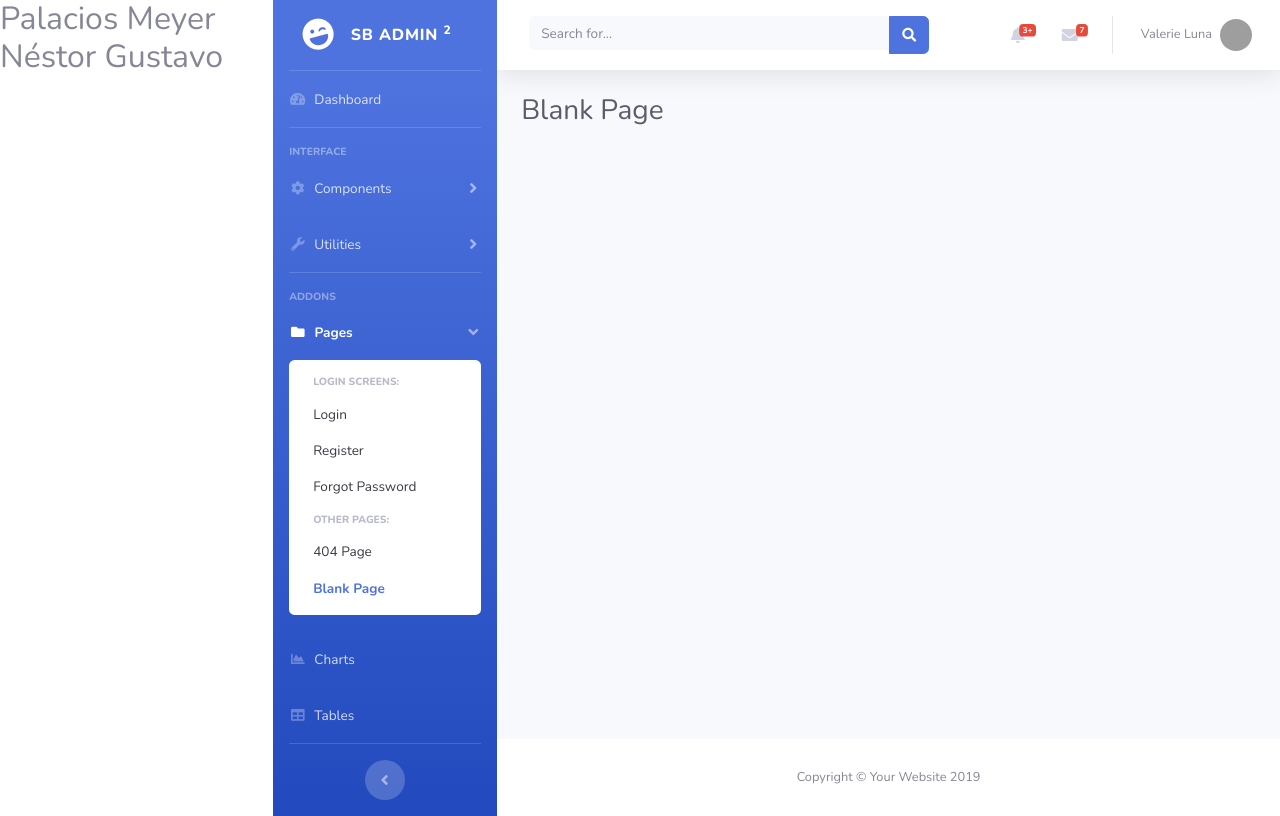
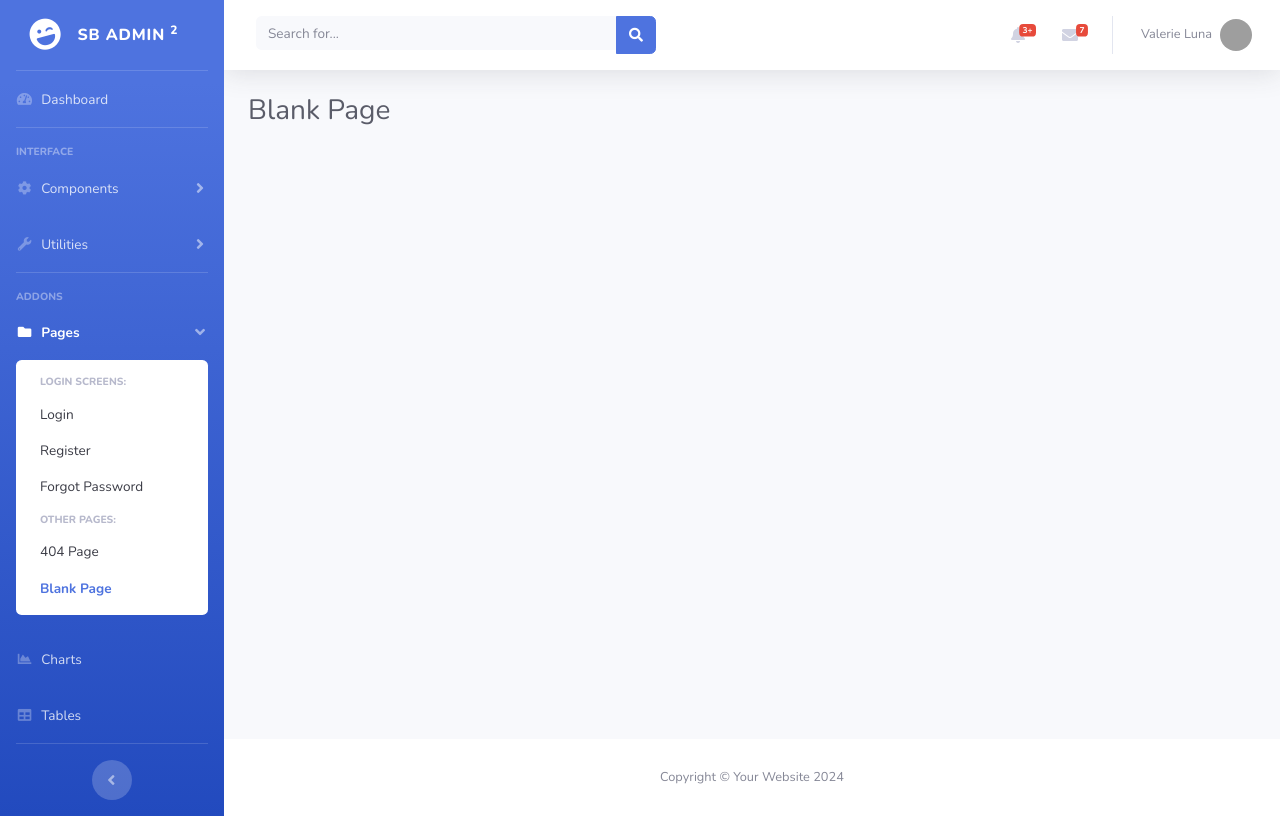
Before and after one commit to gustavopalaciosTecno/Sistema-Compra-Venta, a Django app: template templates/base/base.html in a window 1280 px wide. Run offline with Django 3.2, Linux system fonts and the light colour scheme; the template is opened without the code that fills it, so the values that code supplies are empty; some libraries are stand-ins or nearby versions; grey boxes are pictures that could not be loaded.

Commit message:
Sistema de Compra y Ventas

```diff
--- a/app/settings.py
+++ b/app/settings.py
@@ -131,6 +131,7 @@ USE_TZ = True
 # https://docs.djangoproject.com/en/3.2/howto/static-files/
 
 STATIC_URL = '/static/'
+STATICFILES_DIRS = (os.path.join(BASE_DIR,'static'),)
 
 # Default primary key field type
 # https://docs.djangoproject.com/en/3.2/ref/settings/#default-auto-field
--- a/templates/base/base.html
+++ b/templates/base/base.html
@@ -25,7 +25,7 @@
 {% block side_bar %}
   <!-- Page Wrapper -->
   <div id="wrapper">
-    <h2>Palacios Meyer Néstor Gustavo</h2>
+
     <!-- Sidebar -->
     <ul class="navbar-nav bg-gradient-primary sidebar sidebar-dark accordion" id="accordionSidebar">
 
@@ -336,7 +336,7 @@
 
           <!-- Page Heading -->
           <h1 class="h3 mb-4 text-gray-800">Blank Page</h1>
-
+            <!--<h3>Esto es parte del block content</h3>-->
         </div>
         {% endblock %}
         <!-- /.container-fluid -->
@@ -349,7 +349,7 @@
       <footer class="sticky-footer bg-white">
         <div class="container my-auto">
           <div class="copyright text-center my-auto">
-            <span>Copyright &copy; Your Website 2019</span>
+            <span>Copyright &copy; Your Website 2024</span>
           </div>
         </div>
       </footer>
```
